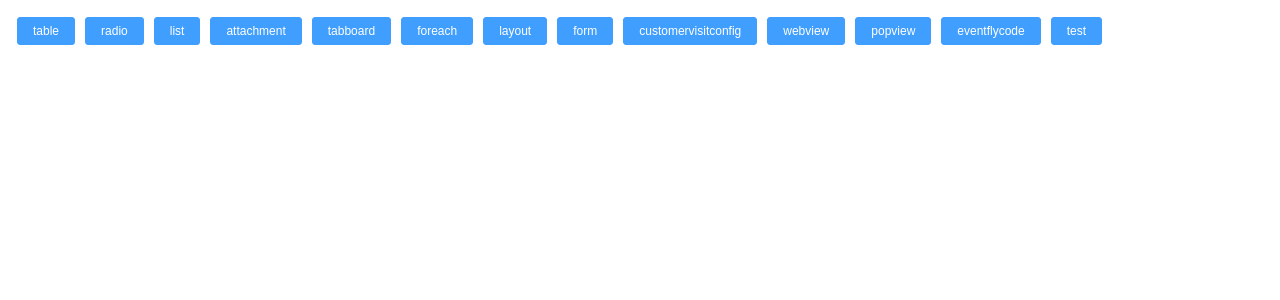
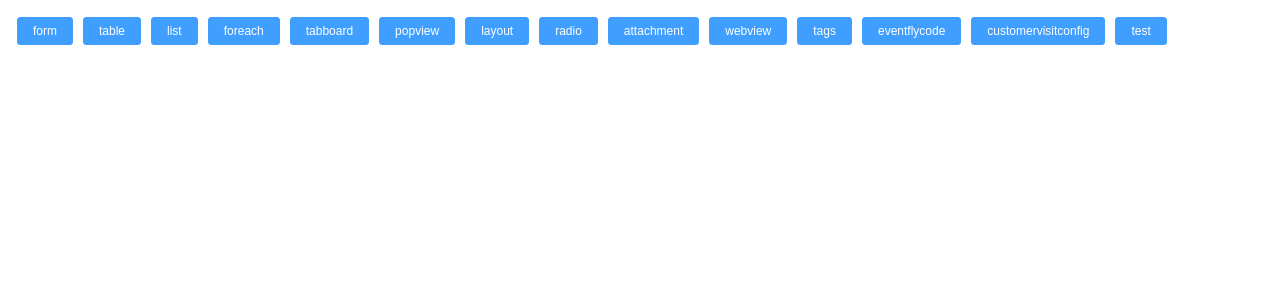
Before and after one commit to tarymee/xt-engine, a Vue app: page /#/ in a window 1280 px wide. Shown: the top 300 px of the page. Built offline with nearby package versions, Linux system fonts and the light colour scheme.

Commit message:
feat: tags控件优化

```diff
--- a/demo/view/index.vue
+++ b/demo/view/index.vue
@@ -12,18 +12,19 @@ export default {
   data: function () {
     return {
       demoArr: [
+        'form',
         'table',
+        'list',
+        'foreach',
+        'tabboard',
+        'popview',
+        'layout',
         'radio',
-        'list',
         'attachment',
-        'tabboard',
-        'foreach',
-        'layout',
-        'form',
+        'webview',
+        'tags',
+        'eventflycode',
         'customervisitconfig',
-        'webview',
-        'popview',
-        'eventflycode',
         'test',
       ],
       protocol: null
--- /dev/null
+++ b/demo/view/tags.js
@@ -0,0 +1,175 @@
+/* eslint-disable */
+export default {
+  "pageinfo": {
+    "code": "test",
+    "title": "test"
+  },
+  "view": {
+    "body": {
+      "type": "layout",
+      "flexdirection": "vertical",
+      "flex": "1",
+      "hidden": "",
+      "style": {
+        "width": "800px",
+        "margin": "30px auto"
+      },
+      "content": [
+        {
+          "type": "table",
+          "title": "表格",
+          "name": "表格",
+          "checkable": "1",
+          "pageable": "0",
+          "pagesize": "20",
+          "fixednumber": "0",
+          "columns": [
+            {
+              "type": "tags",
+              "title": "tags-单值-字符串",
+              "name": "tags_1",
+              "width": "150",
+              "options": [
+                {
+                  "key": "1",
+                  "text": "启用"
+                },
+                {
+                  "key": "0",
+                  "text": "停用"
+                },
+                {
+                  "key": "2",
+                  "text": "开发中"
+                }
+              ],
+              "eventlist": []
+            },
+            {
+              "type": "tags",
+              "title": "tags-单值-对象",
+              "name": "tags_2",
+              "width": "150",
+              "options": [
+                {
+                  "key": "1",
+                  "text": "启用"
+                },
+                {
+                  "key": "0",
+                  "text": "停用"
+                },
+                {
+                  "key": "2",
+                  "text": "开发中"
+                }
+              ],
+              "eventlist": []
+            },
+            {
+              "type": "tags",
+              "title": "tags-多值-字符串",
+              "name": "tags_3",
+              "width": "150",
+              "options": [
+                {
+                  "key": "1",
+                  "text": "启用"
+                },
+                {
+                  "key": "0",
+                  "text": "停用"
+                },
+                {
+                  "key": "2",
+                  "text": "开发中"
+                }
+              ],
+              "eventlist": []
+            },
+            {
+              "type": "tags",
+              "title": "tags-多值-对象",
+              "name": "tags_4",
+              "width": "150",
+              "options": [
+                {
+                  "key": "1",
+                  "text": "启用"
+                },
+                {
+                  "key": "0",
+                  "text": "停用"
+                },
+                {
+                  "key": "2",
+                  "text": "开发中"
+                }
+              ],
+              "eventlist": []
+            }
+          ],
+          "operations": [
+            {
+              "text": "append",
+              "name": "add",
+              "eventlist": [
+                {
+                  "trigger": "onclicked",
+                  "script": `
+                    page.getCtrl('表格').append({
+                      tags_1: '1',
+                      tags_2: JSON.stringify({ "key": "1", "text": "启用xxx" }),
+                      tags_3: JSON.stringify(['1', '2']),
+                      tags_4: JSON.stringify([{ "key": "1", "text": "启用aaa" }, { "key": "0", "text": "停用bbb" }]),
+                    })
+                  `
+                }
+              ]
+            },
+            {
+              "text": "update",
+              "eventlist": [
+                {
+                  "trigger": "onclicked",
+                  "script": `
+                    page.getCtrl('表格').update({
+                      productname: '娃哈哈',
+                      productcode: '004',
+                      status: '0',
+                      unit: 'box'
+                    }, 0)
+                  `
+                }
+              ]
+            }
+          ],
+          "rowoperations": [],
+          "eventlist": []
+        }
+      ],
+      "eventlist": []
+    },
+    "subviews": []
+  },
+  "presenter": {
+    "initial": [
+      {
+        "code": "1454645626748",
+        "title": "初始化",
+        "name": "",
+        "actions": [
+          {
+            "type": "flycode",
+            "title": "flycode",
+            "script": `
+
+            `
+          }
+        ]
+      }
+    ],
+    "interface": [],
+    "handlers": []
+  }
+}
--- a/src/components/tags/index.vue
+++ b/src/components/tags/index.vue
@@ -22,7 +22,6 @@
   </div>
 </template>
 <script>
-import { get, cloneDeep } from 'lodash-es'
 import baseMixin from '../common/baseMixin'
 
 export default {
@@ -61,12 +60,14 @@ export default {
           texts = []
         } else {
           if (typeof valueJson[0] !== 'object') {
-            // 多值 + 有options属性，json对象字符串
+            // 多值 有options属性 value = JSON.stringify(['1', '2'])
+            // JSON.stringify(['1', '2'])
             texts = valueJson.map((item) => {
-              return this.options.find((item2) => item === item2.key) || item
+              const obj = this.options.find((item2) => item === item2.key)
+              return obj ? obj.text : item
             })
           } else {
-            // 多值 + 无options属性，json对象字符串
+            // 多值 无options属性 value = JSON.stringify([{ "key": "1", "text": "启用" }, { "key": "0", "text": "停用" }])
             texts = valueJson.map(item => item.text)
           }
         }
@@ -88,7 +89,7 @@ export default {
 </script>
 
 <style scoped>
-/* .xt-text {
+/* .xt-tags {
 
 } */
 </style>
```
